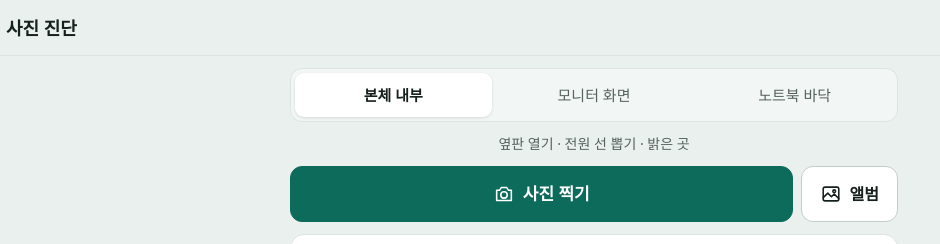
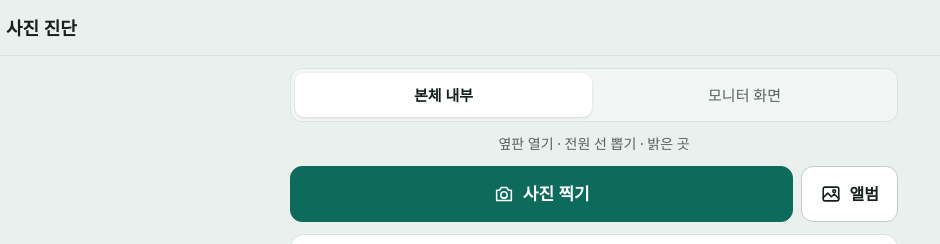
Before and after one commit to ziayo1234/pc-stethoscope-relay, a plain HTML site: page web/index.html in a window 1280 px wide. Shown: the top 244 px of the page, 46-986 px from the left. Drawn offline with Linux system fonts and the light colour scheme.

Commit message:
사진 진단: 노트북 바닥·배터리 항목 빼기 (데스크톱만)
부위는 본체 내부·모니터 화면 두 가지만. PC 청진기 3.0과 같은 점검 항목.

Co-Authored-By: Claude Opus 5.5 <noreply@anthropic.com>

```diff
--- a/web/app.js
+++ b/web/app.js
@@ -13,15 +13,12 @@
       crit: "메인보드나 전원 장치(파워) 손상이 의심됩니다. 전원을 연결하지 말고 수리점에 맡기세요. 이 상태로 켜면 다른 부품까지 망가질 수 있습니다."},
     screen: {note: "화면 줄·죽은 픽셀·얼룩을 찾습니다. 아래 순서대로 단색 화면을 찍어 올리세요.",
       groups: [["화면", [["line", "세로 또는 가로 줄이 계속 보인다", 2], ["patch", "화면 일부가 번지거나 멍든 것처럼 보인다", 3], ["spot", "작은 점(죽은 픽셀)이 있다", 1], ["bleed", "밝기가 구역마다 다르다(빛샘)", 1]]]],
-      crit: "모니터 패널 손상이 의심됩니다. 다른 모니터나 다른 케이블(HDMI 등)로 연결해도 같으면 그래픽카드 문제, 정상으로 나오면 모니터나 케이블 문제입니다."},
-    battery: {note: "부푼 배터리는 사진 모양만으로는 판단하기 어려워 사진 품질만 확인합니다. 오른쪽 체크리스트로 확인하세요.",
-      groups: [["겉모습", [["lift", "바닥이나 트랙패드가 들떠 있다", 3], ["bulge", "키보드 가운데가 솟아올랐다", 3], ["rock", "본체가 책상 위에서 흔들린다(바닥이 볼록)", 2], ["hot", "충전 중 바닥이 유독 뜨겁다", 1], ["short", "배터리 사용 시간이 1시간도 안 된다", 1]]]],
-      crit: "배터리 팽창이 의심됩니다. 지금 충전기를 빼고 전원을 끄세요. 눌러서 되돌리려 하지 말고 서비스센터에서 교체하세요. 부푼 리튬 배터리는 화재 위험이 있습니다."}
+      crit: "모니터 패널 손상이 의심됩니다. 다른 모니터나 다른 케이블(HDMI 등)로 연결해도 같으면 그래픽카드 문제, 정상으로 나오면 모니터나 케이블 문제입니다."}
   };
-  var TYPES = [["board", "본체 내부"], ["screen", "모니터 화면"], ["battery", "노트북 바닥"]];
-  var TIPS = {board: "옆판 열기 · 전원 선 뽑기 · 밝은 곳", screen: "단색 화면을 정면에서 꽉 차게", battery: "사진은 품질만 확인 · 아래 항목으로 판단"};
+  var TYPES = [["board", "본체 내부"], ["screen", "모니터 화면"]];
+  var TIPS = {board: "옆판 열기 · 전원 선 뽑기 · 밝은 곳", screen: "단색 화면을 정면에서 꽉 차게"};
   var FOUND = {line: "line", patch: "patch", spot: "spot", dust: "dust", stain: "burn"};  // 사진 분석 → 체크 항목
-  var PHOTOS = [], photoSel = null, photoUser = {board: {}, screen: {}, battery: {}}, photoSeq = 0, touched = {};
+  var PHOTOS = [], photoSel = null, photoUser = {board: {}, screen: {}}, photoSeq = 0, touched = {};
   var LINK = null;
 
   $("ptype").innerHTML = TYPES.map(function (t, i) { return '<label><input type="radio" name="ptype" value="' + t[0] + '"' + (i ? "" : " checked") + ">" + t[1] + "</label>"; }).join("");
@@ -128,7 +125,7 @@
       (fan ? " CPU 쿨러 팬 선은 꼭 꽂고 켜세요." : "");
     if (score >= 3) { bx.className = "verdict crit"; bx.innerHTML = '<span class="head">위험</span><span>' + t.crit + "</span>" + (loose ? "<span>" + redo + "</span>" : ""); }
     else if (loose) { bx.className = "verdict warn"; bx.innerHTML = '<span class="head">다시 꽂기</span><span>' + redo + "</span>"; }
-    else if (score >= 1) { bx.className = "verdict warn"; bx.innerHTML = '<span class="head">점검 필요</span><span>당장 위험한 손상은 아닙니다. PC 청진기 진단 결과의 온도·배터리 항목과 함께 확인하세요.</span>'; }
+    else if (score >= 1) { bx.className = "verdict warn"; bx.innerHTML = '<span class="head">점검 필요</span><span>당장 위험한 손상은 아닙니다. PC 청진기 진단 결과의 온도 항목과 함께 확인하세요.</span>'; }
     else { bx.className = "verdict ok"; bx.innerHTML = '<span class="head">이상 없음</span>'; }
     queueResult();
   }
--- a/web/index.html
+++ b/web/index.html
@@ -48,7 +48,7 @@ main{display:grid;gap:12px;padding:12px 16px calc(24px + env(safe-area-inset-bot
 .card h2{font-size:17px;font-weight:700}
 
 /* 부위 고르기 */
-.seg{display:grid;grid-template-columns:repeat(3,minmax(0,1fr));gap:4px;padding:4px;border-radius:12px;background:var(--surface-2);border:1px solid var(--stroke)}
+.seg{display:grid;grid-template-columns:repeat(2,minmax(0,1fr));gap:4px;padding:4px;border-radius:12px;background:var(--surface-2);border:1px solid var(--stroke)}
 .seg label{position:relative;display:grid;place-items:center;min-height:44px;padding:4px 6px;border-radius:9px;text-align:center;font-size:15px;line-height:19px;color:var(--ink-2);word-break:keep-all}
 .seg input{position:absolute;opacity:0;pointer-events:none}
 .seg label:has(input:checked){background:var(--surface);color:var(--ink);font-weight:700;box-shadow:0 1px 3px rgba(0,0,0,.12)}
--- a/web/sw.js
+++ b/web/sw.js
@@ -1,5 +1,5 @@
 // 인터넷 없이도 열리게 화면 파일만 보관 (연결 주소 /api는 보관 안 함)
-var CACHE = "pcs-photo-1", FILES = ["./", "app.js", "photo.js", "link.js", "manifest.webmanifest", "icon.svg", "icon-192.png", "icon-512.png"];
+var CACHE = "pcs-photo-2", FILES = ["./", "app.js", "photo.js", "link.js", "manifest.webmanifest", "icon.svg", "icon-192.png", "icon-512.png"];
 
 self.addEventListener("install", function (e) {
   e.waitUntil(caches.open(CACHE).then(function (c) { return c.addAll(FILES); }).then(function () { return self.skipWaiting(); }));
```
